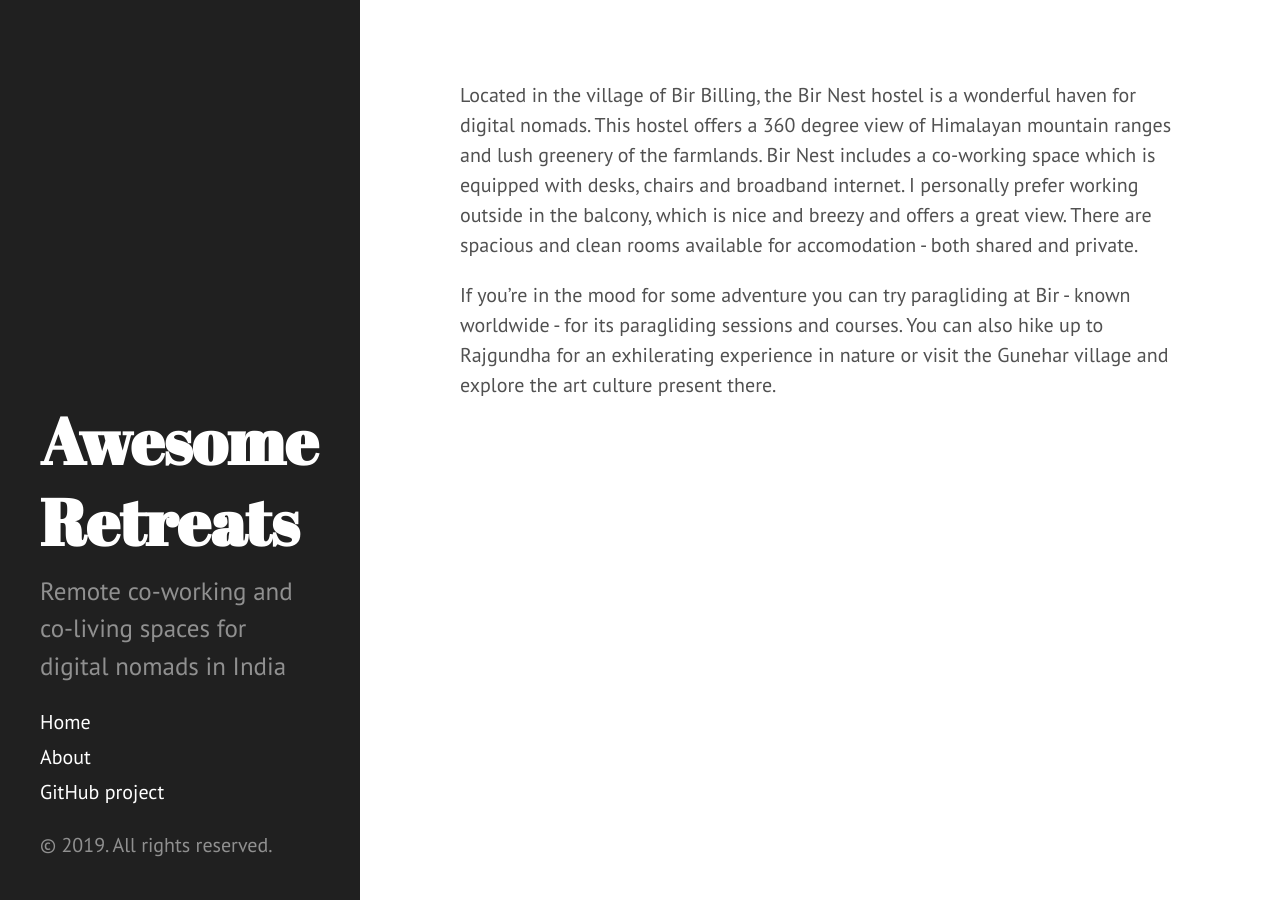
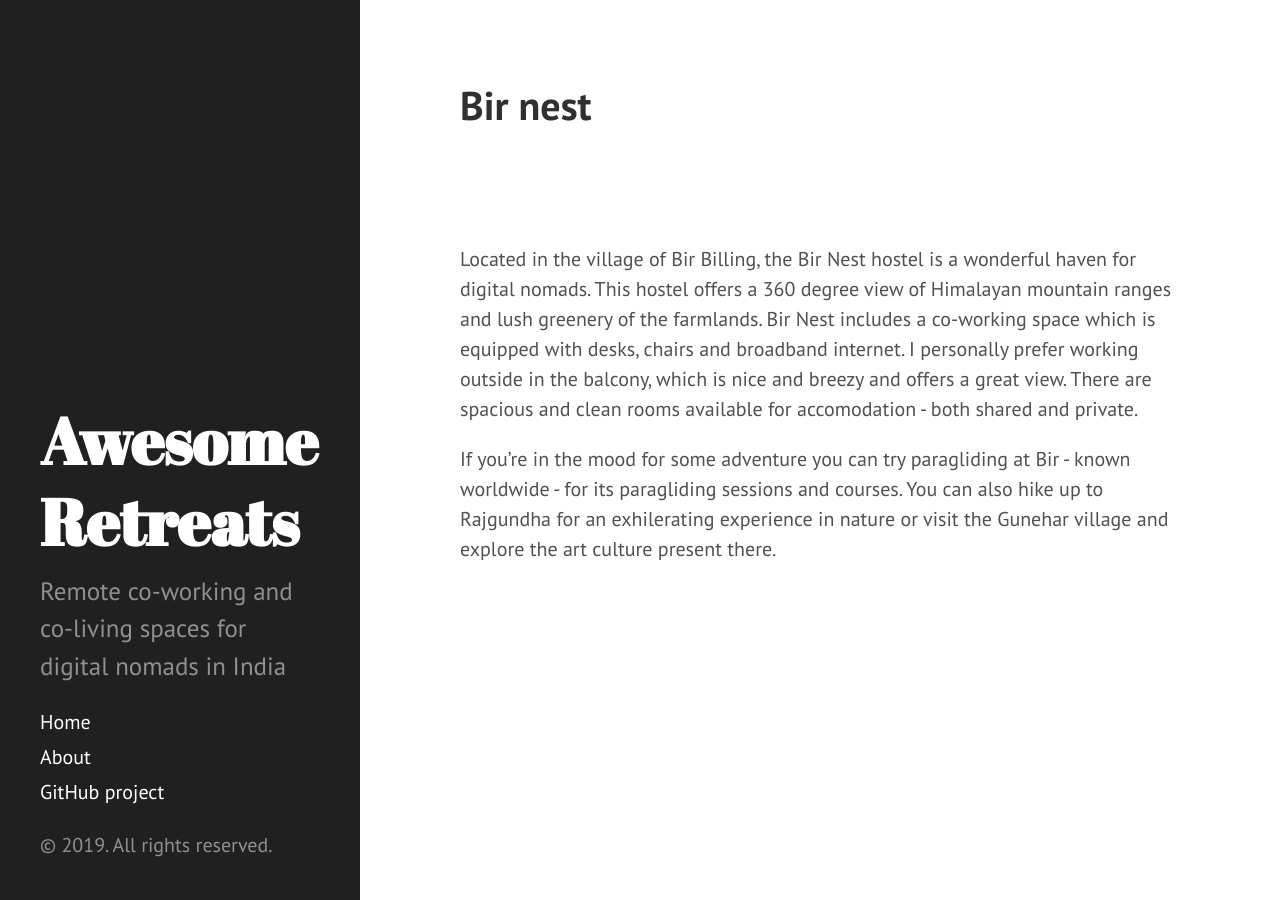
Before and after one commit to mb-14/awesome-retreats, a Jekyll site: the page docs/retreats/bir_nest.html, which Jekyll copies as it is, in a window 1280 px wide. Built offline with Jekyll 4.4.1, drawn with Linux system fonts in a browser that asks for light colours.

Commit message:
Use correct layout

```diff
--- a/docs/feed.xml
+++ b/docs/feed.xml
@@ -1 +1 @@
-<?xml version="1.0" encoding="utf-8"?><feed xmlns="http://www.w3.org/2005/Atom" ><generator uri="https://jekyllrb.com/" version="4.0.0">Jekyll</generator><link href="/awesome-retreats/feed.xml" rel="self" type="application/atom+xml" /><link href="/awesome-retreats/" rel="alternate" type="text/html" /><updated>2019-12-15T04:11:39+05:30</updated><id>/awesome-retreats/feed.xml</id><title type="html">Awesome Retreats</title><subtitle>Remote co-working and co-living spaces for digital nomads in India</subtitle><author><name>Miroojin Bakshi</name></author></feed>
+<?xml version="1.0" encoding="utf-8"?><feed xmlns="http://www.w3.org/2005/Atom" ><generator uri="https://jekyllrb.com/" version="4.0.0">Jekyll</generator><link href="/awesome-retreats/feed.xml" rel="self" type="application/atom+xml" /><link href="/awesome-retreats/" rel="alternate" type="text/html" /><updated>2019-12-15T04:12:26+05:30</updated><id>/awesome-retreats/feed.xml</id><title type="html">Awesome Retreats</title><subtitle>Remote co-working and co-living spaces for digital nomads in India</subtitle><author><name>Miroojin Bakshi</name></author></feed>
--- a/docs/index.html
+++ b/docs/index.html
@@ -248,10 +248,10 @@
 
 
     <div class="content container">
-      <div id="d21a0ad3-47de-4953-9a35-9ad6e5e2e15f" style="width:100%;height:700px;"></div>
+      <div id="5fd12f98-5878-4405-acea-017181a85054" style="width:100%;height:700px;"></div>
 <script type="text/javascript">
   jekyllMaps.register(
-    'd21a0ad3-47de-4953-9a35-9ad6e5e2e15f',
+    '5fd12f98-5878-4405-acea-017181a85054',
     [{"latitude":32.24966,"longitude":76.328267,"title":"Alt Life - Dharamkot","icon":null,"url":"/retreats/alt_life_dharamkot.html","url_text":null,"image":"","popup_html":""},{"latitude":32.039486,"longitude":76.723324,"title":"Bir nest","icon":null,"url":"/retreats/bir_nest.html","url_text":null,"image":"","popup_html":""},{"latitude":32.198637,"longitude":76.366951,"title":"Ghoomakad","icon":null,"url":"/retreats/ghoomakad.html","url_text":null,"image":"","popup_html":""},{"latitude":32.231354,"longitude":76.326806,"title":"The Other Space","icon":null,"url":"/retreats/the_other_space.html","url_text":null,"image":"","popup_html":""}],
     {"baseUrl":"/awesome-retreats","useCluster":true,"showMarker":true,"showMarkerPopup":true,"markerIcon":null,"customZoom":10}
   );
--- a/docs/retreats/bir_nest.html
+++ b/docs/retreats/bir_nest.html
@@ -78,9 +78,27 @@
 
 
     <div class="content container">
-      <p>Located in the village of Bir Billing, the Bir Nest hostel is a wonderful haven for digital nomads. This hostel offers a 360 degree view of Himalayan mountain ranges and lush greenery of the farmlands. Bir Nest includes a co-working space which is equipped with desks, chairs and broadband internet. I personally prefer working outside in the balcony, which is nice and breezy and offers a great view. There are spacious and clean rooms available for accomodation - both shared and private.</p>
+      <div class="page">
+  <h1 class="page-title">Bir nest</h1>
+  <div class="social-links">
+
+
+
+      <span> <i class="fa fa-lg "></i> <a href=""></a></span></br>
+
+
+
+      <span> <i class="fa fa-lg "></i> <a href=""></a></span></br>
+
+</div>
+
+<p>Located in the village of Bir Billing, the Bir Nest hostel is a wonderful haven for digital nomads. This hostel offers a 360 degree view of Himalayan mountain ranges and lush greenery of the farmlands. Bir Nest includes a co-working space which is equipped with desks, chairs and broadband internet. I personally prefer working outside in the balcony, which is nice and breezy and offers a great view. There are spacious and clean rooms available for accomodation - both shared and private.</p>
 
 <p>If you’re in the mood for some adventure you can try paragliding at Bir - known worldwide - for its paragliding sessions and courses. You can also hike up to Rajgundha for an exhilerating experience in nature or visit the Gunehar village and explore the art culture present there.</p>
+
+
+
+</div>
 
     </div>
 
```
Also changed, not shown: _retreats/bir_nest.md (+1 -1 lines).
